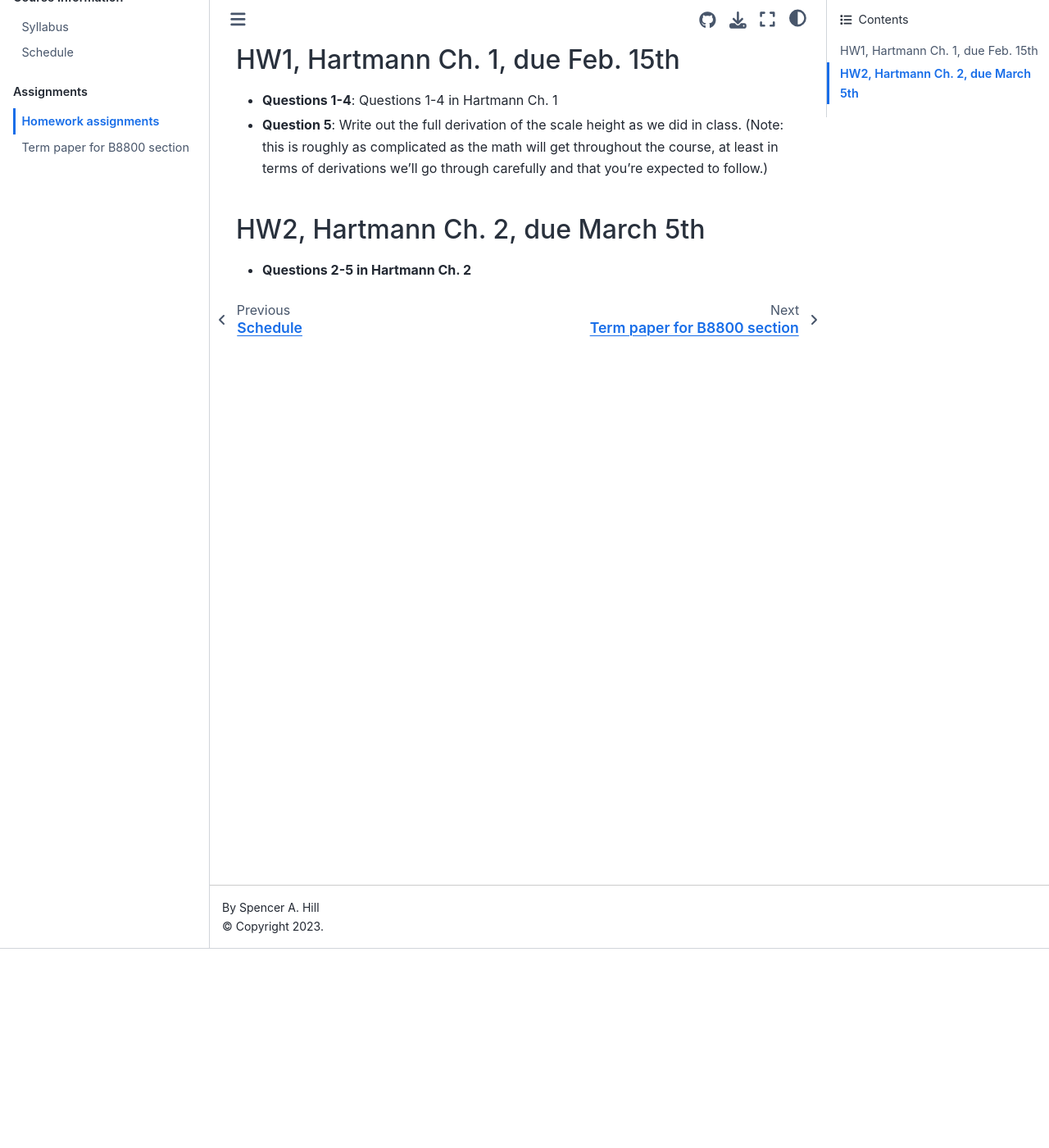
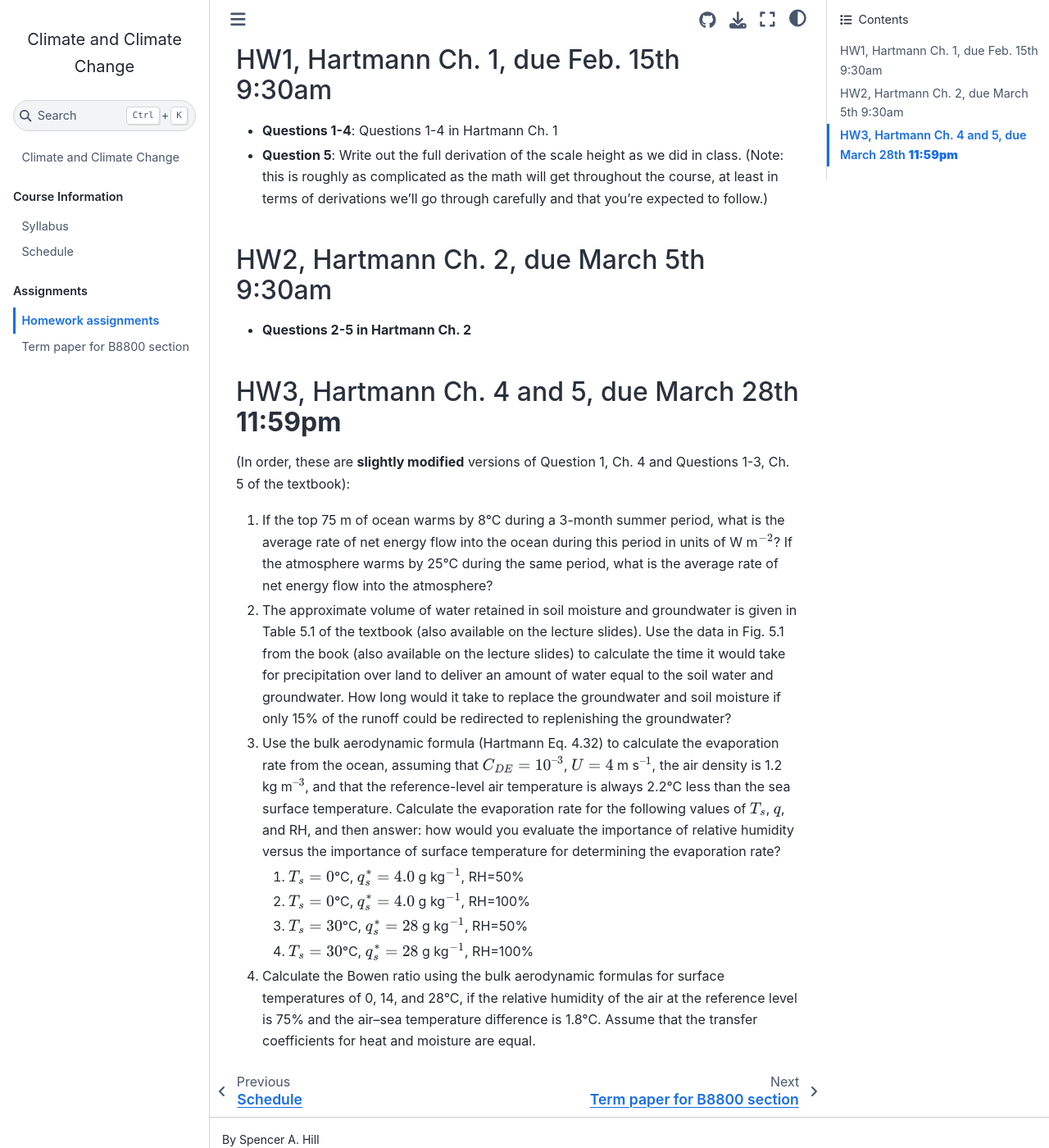
Before and after one commit to spencerahill/clim-change-course_2024, a Jupyter Book: the page built from assignments/hws.md, in a window 1280 px wide and 1400 px high, scrolled down 243 px. Shown: the whole window at 82% size. Built offline with Jupyter Book 1.0.4 settings and Sphinx 7.4.7 and the Sphinx Book theme 1.1.4, drawn with Linux system fonts in a browser that asks for light colours; some of the changed text lies outside the part shown.

Commit message:
updates through ~75% of semester

```diff
--- a/assignments/hws.md
+++ b/assignments/hws.md
@@ -1,15 +1,29 @@
 # Homework assignments
 
 :::{note}
-Assignments are due via Blackboard by the start of class that day.  Refer to the [syllabus](../info/syllabus) for submission and grading policies.
+Assignments are due via Blackboard by the time specified.  Refer to the [syllabus](../info/syllabus) for submission and grading policies.
 :::
 
 
-## HW1, Hartmann Ch. 1, due Feb. 15th
+## HW1, Hartmann Ch. 1, due Feb. 15th 9:30am
 
 - **Questions 1-4**: Questions 1-4 in Hartmann Ch. 1
 - **Question 5**: Write out the full derivation of the scale height as we did in class.  (Note: this is roughly as complicated as the math will get throughout the course, at least in terms of derivations we'll go through carefully and that you're expected to follow.)
 
-## HW2, Hartmann Ch. 2, due March 5th
+## HW2, Hartmann Ch. 2, due March 5th 9:30am
 
 - **Questions 2-5 in Hartmann Ch. 2**
+
+## HW3, Hartmann Ch. 4 and 5, due March 28th **11:59pm**
+(In order, these are **slightly modified** versions of Question 1, Ch. 4 and Questions 1-3, Ch. 5 of the textbook):
+
+<!-- SAH: Spring 2024: typo, 11^-3 should have been 10^-3.  And q^* for T_s=303 K is 2.7e-2, not 2.8e-2.  Update those next time this is used.-->
+
+1. If the top 75 m of ocean warms by 8°C during a 3-month summer period, what is the average rate of net energy flow into the ocean during this period in units of W m$^{−2}$?  If the atmosphere warms by 25°C during the same period, what is the average rate of net energy flow into the atmosphere?
+2. The approximate volume of water retained in soil moisture and groundwater is given in Table 5.1 of the textbook (also available on the lecture slides). Use the data in Fig. 5.1 from the book (also available on the lecture slides) to calculate the time it would take for precipitation over land to deliver an amount of water equal to the soil water and groundwater.  How long would it take to replace the groundwater and soil moisture if only 15% of the runoff could be redirected to replenishing the groundwater?
+3. Use the bulk aerodynamic formula (Hartmann Eq. 4.32) to calculate the evaporation rate from the ocean, assuming that $C_{DE}=10^{–3}$, $U=4$ m s$^{–1}$, the air density is 1.2 kg m$^{–3}$, and that the reference-level air temperature is always 2.2°C less than the sea surface temperature.  Calculate the evaporation rate for the following values of $T_s$, $q$, and RH, and then answer: how would you evaluate the importance of relative humidity versus the importance of surface temperature for determining the evaporation rate?
+    1. $T_s=0$°C, $q_s^*=4.0$ g kg$^{−1}$, RH=50%
+    2. $T_s=0$°C, $q_s^*=4.0$ g kg$^{−1}$, RH=100%
+    3. $T_s=30$°C, $q_s^*=28$ g kg$^{−1}$, RH=50%
+    4. $T_s=30$°C, $q_s^*=28$ g kg$^{−1}$, RH=100%
+4. Calculate the Bowen ratio using the bulk aerodynamic formulas for surface temperatures of 0, 14, and 28°C, if the relative humidity of the air at the reference level is 75% and the air–sea temperature difference is 1.8°C.  Assume that the transfer coefficients for heat and moisture are equal.
```
Also changed, not shown: assignments/b8800-term-paper.md (+3 -2 lines), environment.yml (added, +33 -0 lines), info/schedule.md (+31 -25 lines).
